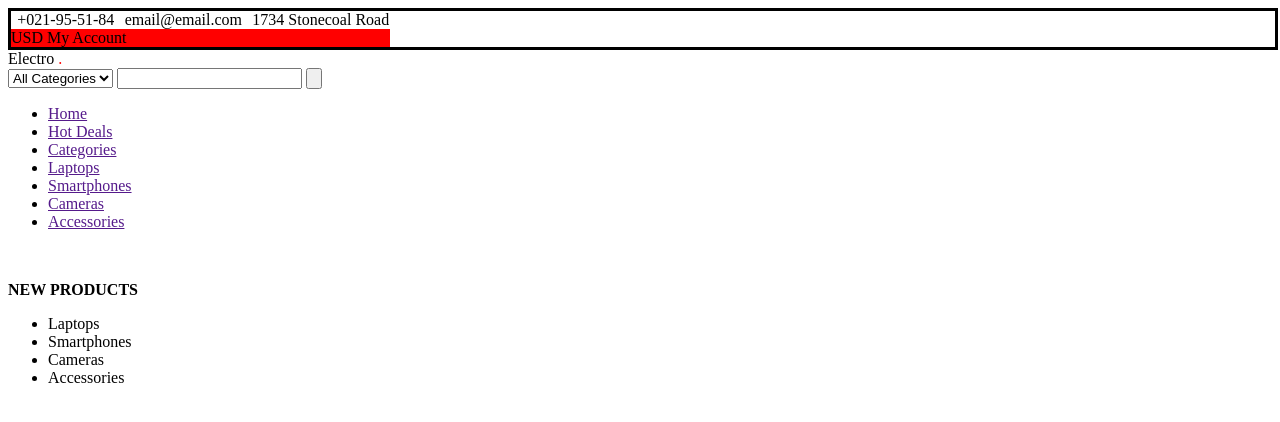
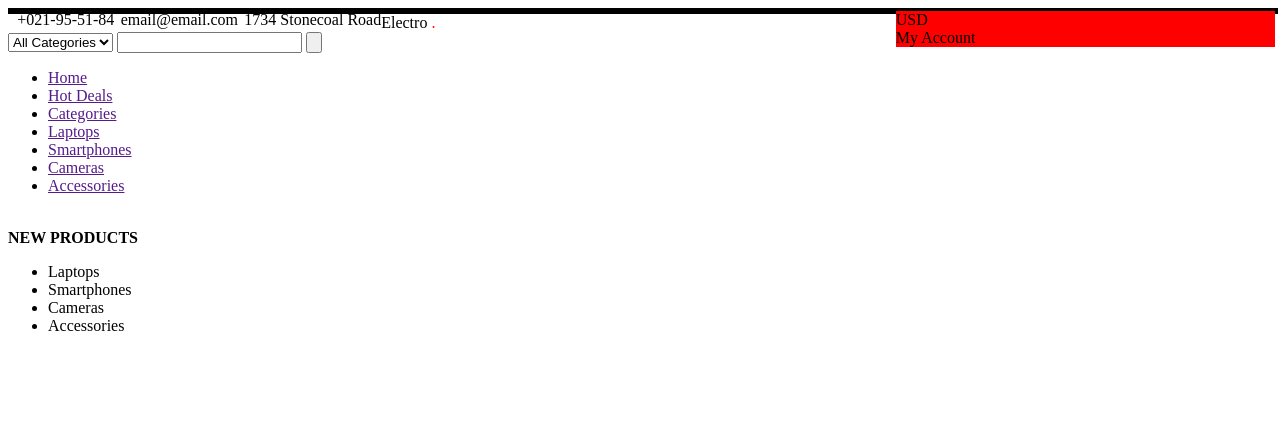
Before and after one commit to DarkoKolak/CF-Softwaretesting-DAY01-Darko-Anja, a plain HTML site: page advanced/index.html in a window 1280 px wide. Drawn offline with Linux system fonts and the light colour scheme.

Commit message:
no spans

```diff
--- a/advanced/index.html
+++ b/advanced/index.html
@@ -8,14 +8,14 @@
 	<header>
 		<div id="first">
 			<div class="left">
-				<span>+021-95-51-84</span>
-				<span>email@email.com</span>
-				<span>1734 Stonecoal Road</span>
+				<p>+021-95-51-84</p>
+				<p>email@email.com</p>
+				<p>1734 Stonecoal Road</p>
 			</div>
 
 			<div class="right">
-				<span> USD</span>
-				<span>My Account</span>
+				<p> USD</p>
+				<p>My Account</p>
 			</div>
 
 		</div>
--- a/advanced/style.sass
+++ b/advanced/style.sass
@@ -1,4 +1,4 @@
-span
+p
 	margin: 0 auto
 	padding: 0 auto
 header
@@ -13,9 +13,11 @@ header
 
 		.left
 			width: 50%
-			span
+			p
 				padding-left: 1%
+				float: left
 		.right
 			width: 30%
 			background-color: red
-			span
+			p
+			float: right
```
Also changed, not shown: advanced/style.css, 1 other file.
